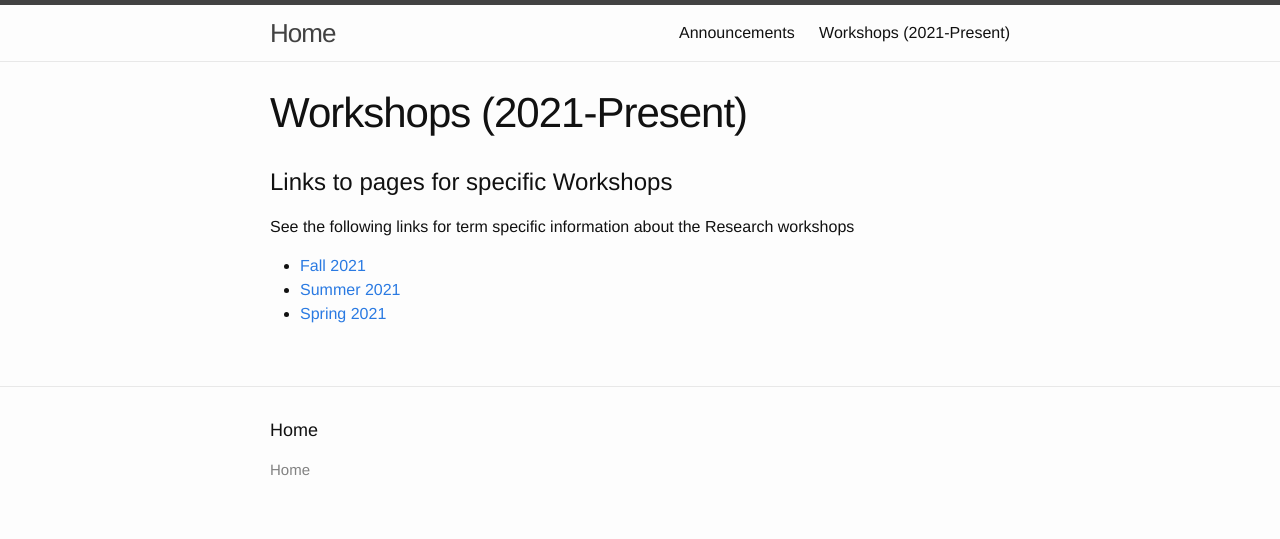
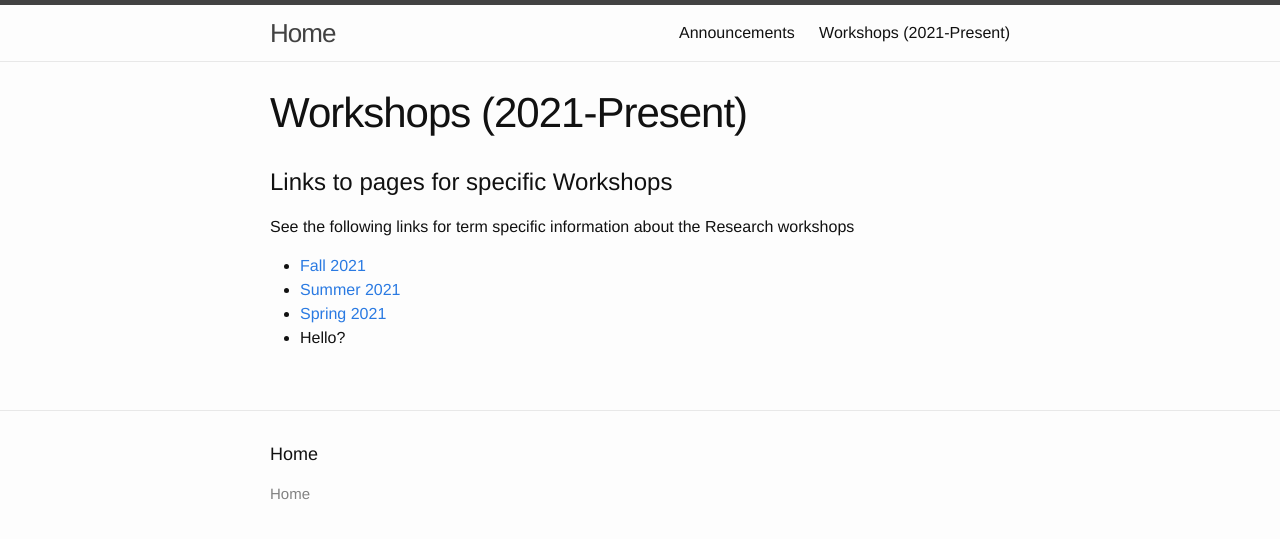
Before and after one commit to ColumbiaUndergradMathModeling/Home, a Jekyll site: the page built from workshops.md, in a window 1280 px wide. Shown: the top 539 px of the page. Built offline with Jekyll 4.4.1, drawn with Linux system fonts in a browser that asks for light colours.

Commit message:
Update workshops.md

```diff
--- a/workshops.md
+++ b/workshops.md
@@ -10,6 +10,7 @@
 
 See the following links for term specific information about the Research workshops
 
-* [Fall 2021](/workshops/Fa21/)
-* [Summer 2021](/workshops/Su21/)
-* [Spring 2021](/workshops/Sp21/)
+* [Fall 2021](/Home/workshops/Fa21/)
+* [Summer 2021](/Home/workshops/Su21/)
+* [Spring 2021](/Home/workshops/Sp21/)
+* Hello?
```
